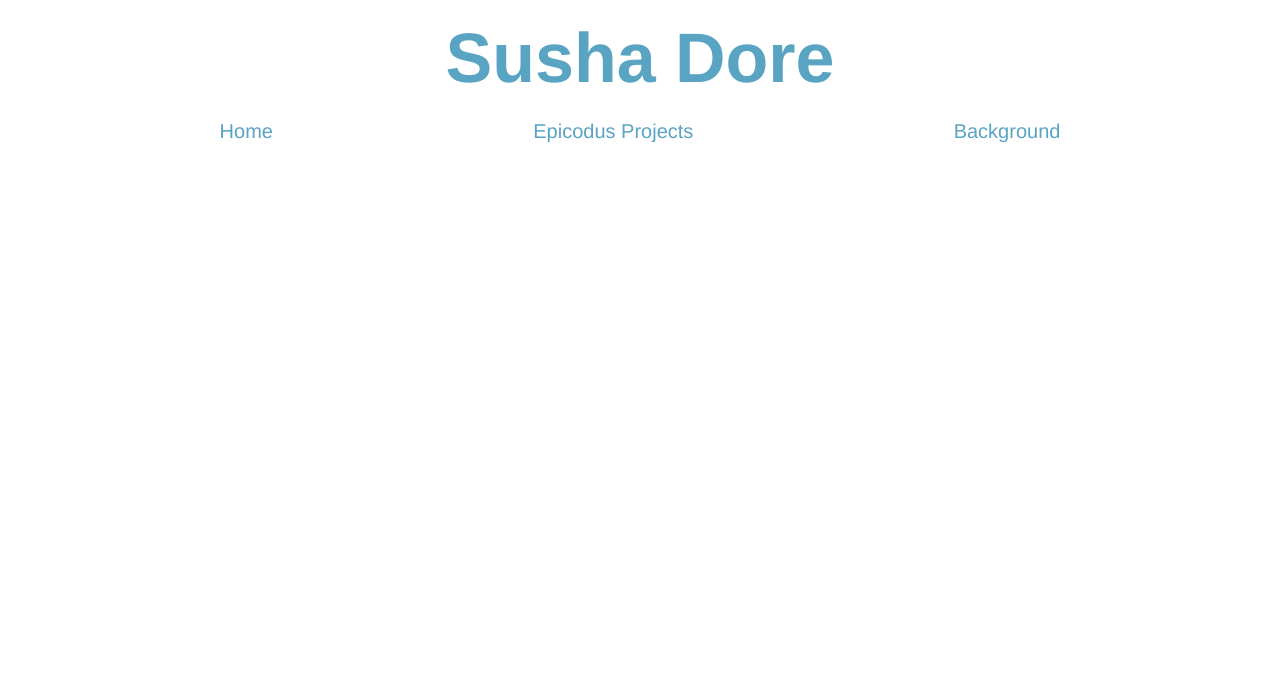
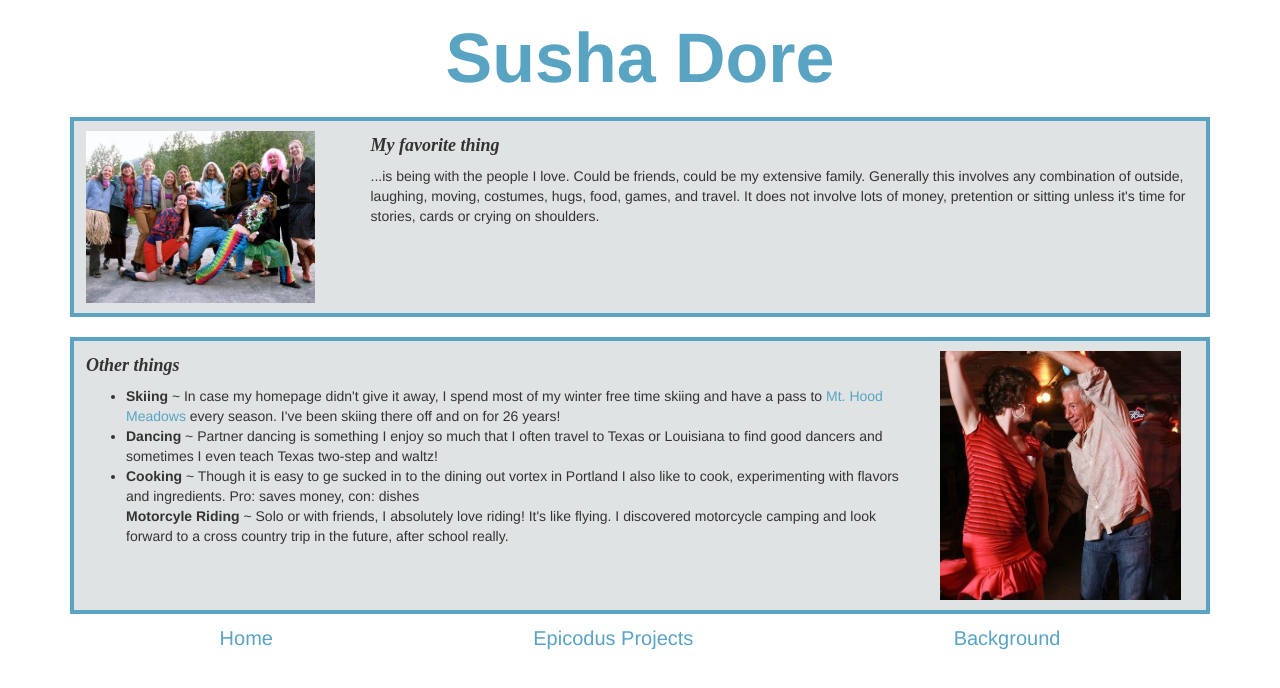
Before and after one commit to sushadore/First-Code-Review, a plain HTML site: page interests.html in a window 1280 px wide. Drawn offline with Linux system fonts and the light colour scheme.

Commit message:
provide interests page content, add cascading as well as an em tag and a strong tag

```diff
--- a/css/styles.css
+++ b/css/styles.css
@@ -36,3 +36,18 @@ h2 {
   padding-right: 12px;
   background-color: #E0E3E4;
 }
+
+.box1 h4 {
+  font-style: italic;
+  font-weight: bold;
+  font-family: serif;
+}
+
+.box1 img {
+  padding-top: 5px;
+  padding-bottom: 10px;
+}
+
+img.dancing {
+  float: right;
+}
--- a/interests.html
+++ b/interests.html
@@ -8,8 +8,33 @@
   <body>
     <div class="container">
       <h1 id="head1"><a href="index.html">Susha Dore</a></h1>
-
-
+      <div class="box1">
+        <div class="row">
+          <div class="col-sm-3">
+            <img src="img/friends.jpg" alt="photo of Susha's friends & family" width="90%" height="90%">
+          </div>
+          <div class="col-sm-9">
+            <h4>My favorite thing</h4>
+            <p>...is being with the people I love. Could be friends, could be my extensive family. Generally this involves any combination of outside, laughing, moving, costumes, hugs, food, games, and travel. It does not involve lots of money, pretention or sitting unless it's time for stories, cards or crying on shoulders.</p>
+          </div>
+        </div>
+      </div>
+      <div class="box1">
+        <div class="row">
+          <div class="col-sm-9">
+            <h4>Other things</h4>
+            <ul>
+              <li><strong>Skiing</strong> ~ In case my homepage didn't give it away, I spend most of my winter free time skiing and have a pass to <a href="https:www.skihood.com/">Mt. Hood Meadows</a> every season. I've been skiing there off and on for 26 years!</li>
+              <li><strong>Dancing</strong> ~ Partner dancing is something I enjoy so much that I often travel to Texas or Louisiana to find good dancers and sometimes I even teach Texas two-step and waltz!</li>
+              <li><strong>Cooking</strong> ~ Though it is easy to ge sucked in to the dining out vortex in Portland I also like to cook, experimenting with flavors and ingredients. Pro: saves money, con: dishes</li>
+            </li><strong>Motorcyle Riding</strong> ~ Solo or with friends, I absolutely love riding! It's like flying. I discovered motorcycle camping and look forward to a cross country trip in the future, after school really.</li>
+            </ul>
+          </div>
+          <div class="col-sm-3">
+            <img class="activities" src="img/dancing.jpg" alt="Susha dancing" width="95%" height="95%">
+          </div>
+        </div>
+      </div>
       <ul class="nav nav-pills nav-justified">
         <li role="presentation"><a href="index.html"><span class="pills">Home</span></a></li>
         <li role="presentation"><a href="projects.html"><span class="pills">Epicodus Projects</span></a></li>
```
Also changed, not shown: background.html (+3 -5 lines), img/dancing.jpg (added), img/friends.jpg (added).
